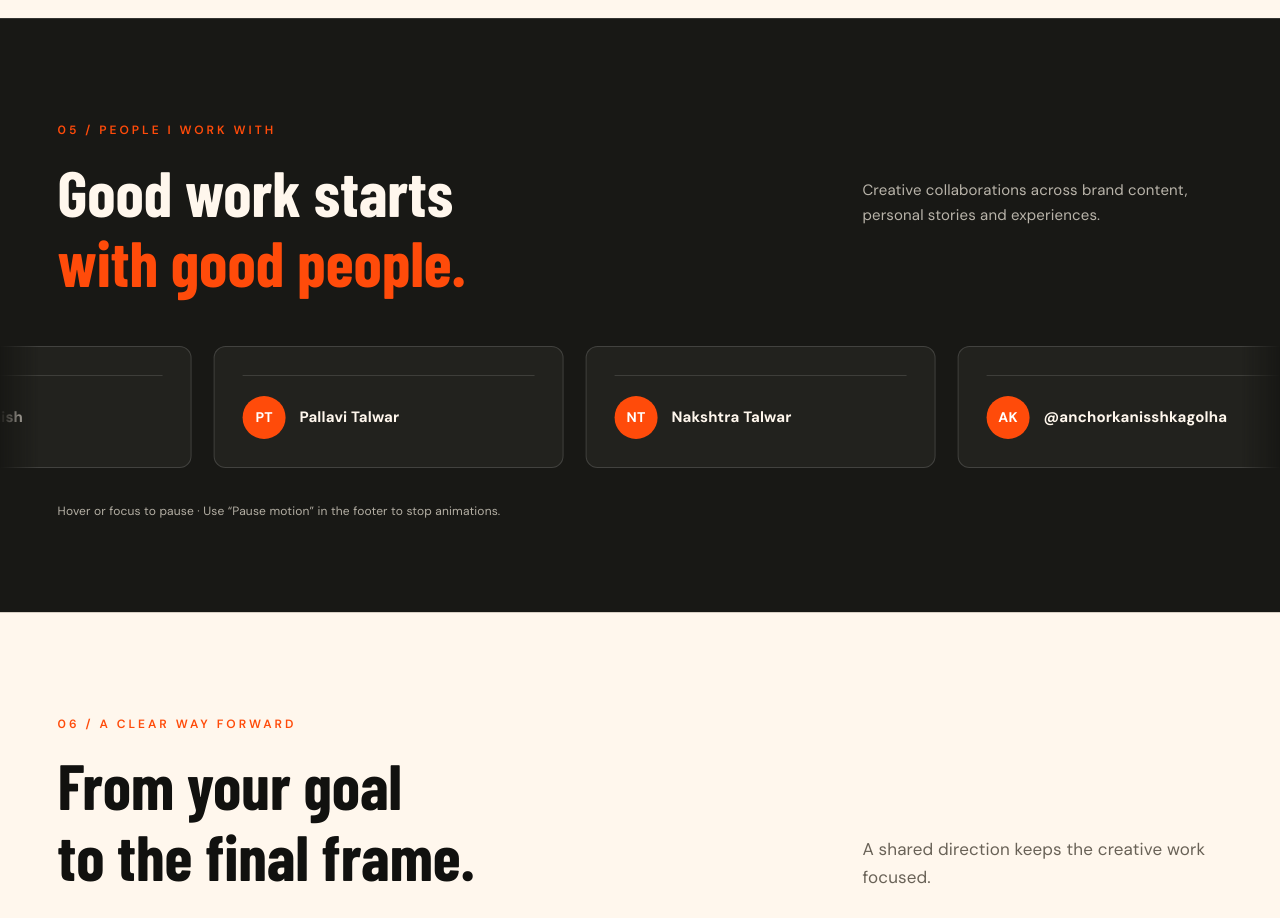
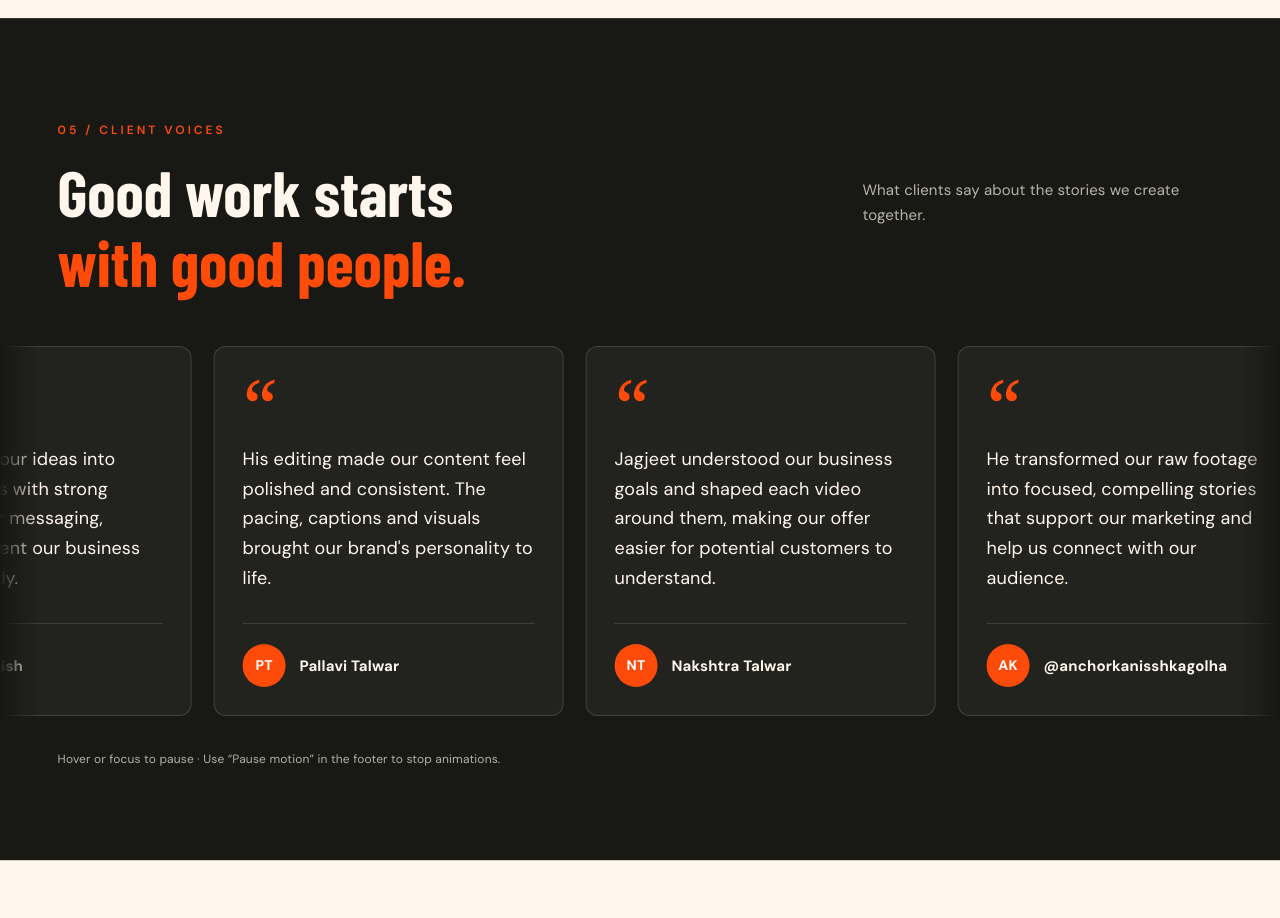
Before and after one commit to Jagjeet-Singh-editor/jagjeet-momentum, a plain HTML site: page index.html in a window 1280 px wide. Shown: the part 4940-5858 px from the top of the page. Drawn offline with nearby package versions, Linux system fonts and the light colour scheme; a web font is replaced by a local one.

Commit message:
Publish four client-approved testimonials

```diff
--- a/index.html
+++ b/index.html
@@ -29,13 +29,13 @@
 </section>
 <section class="section about-section" id="about"><div class="about-image"><div class="about-image-word" aria-hidden="true">MAKE<br>IT<br>MATTER.</div><img src="portrait.png" alt="Jagjeet Singh in a dark jacket and white turban" loading="lazy"><span class="about-caption">BASED IN NEW DELHI · WORKING WITH BRANDS EVERYWHERE</span></div><div class="about-copy"><p class="eyebrow">04 / THE PERSON BEHIND THE WORK</p><h2>I’m Jagjeet.<br><em>I help brands grow.</em></h2><p class="about-lead">Through video that earns attention, builds trust and gives your audience a clear reason to choose your business.</p><p>My background brings together video editing, shooting, motion graphics, AI-assisted visuals and live production. That means I can think about the whole story, not just the timeline.</p><p>My work with Truffle Nation, Get Your Reach and independent projects spans food content, social videos, advertising and music. I bring that practical experience to every brief.</p><div class="skills-line"><span>STORY FIRST.</span><span>CRAFT IN EVERY DETAIL.</span></div><a class="text-link" href="#contact">Let’s make something that matters</a></div></section>
 <section class="section testimonials-section" id="testimonials" aria-labelledby="testimonials-title">
- <div class="section-heading"><div><p class="eyebrow">05 / PEOPLE I WORK WITH</p><h2 id="testimonials-title">Good work starts<br><em>with good people.</em></h2></div><p class="testimonial-disclosure">Creative collaborations across brand content, personal stories and experiences.</p></div>
- <div class="testimonial-marquee" tabindex="0" aria-label="Client collaborations. Focus or hover to pause the moving cards."><div class="testimonial-track">
+ <div class="section-heading"><div><p class="eyebrow">05 / CLIENT VOICES</p><h2 id="testimonials-title">Good work starts<br><em>with good people.</em></h2></div><p class="testimonial-disclosure">What clients say about the stories we create together.</p></div>
+ <div class="testimonial-marquee" tabindex="0" aria-label="Client testimonials. Focus or hover to pause the moving cards."><div class="testimonial-track">
  <div class="testimonial-group">
- <article class="testimonial-card"><div class="testimonial-person"><span class="testimonial-avatar">KV</span><strong>Kaafi Vishish</strong></div></article>
- <article class="testimonial-card"><div class="testimonial-person"><span class="testimonial-avatar">PT</span><strong>Pallavi Talwar</strong></div></article>
- <article class="testimonial-card"><div class="testimonial-person"><span class="testimonial-avatar">NT</span><strong>Nakshtra Talwar</strong></div></article>
- <article class="testimonial-card"><div class="testimonial-person"><span class="testimonial-avatar">AK</span><strong><a href="https://www.instagram.com/anchorkanisshkagolha/" target="_blank" rel="noopener">@anchorkanisshkagolha</a></strong></div></article>
+ <article class="testimonial-card"><span class="quote-mark" aria-hidden="true">“</span><p>Jagjeet turned our ideas into engaging videos with strong hooks and clear messaging, helping us present our business more confidently.</p><div class="testimonial-person"><span class="testimonial-avatar">KV</span><strong>Kaafi Vishish</strong></div></article>
+ <article class="testimonial-card"><span class="quote-mark" aria-hidden="true">“</span><p>His editing made our content feel polished and consistent. The pacing, captions and visuals brought our brand's personality to life.</p><div class="testimonial-person"><span class="testimonial-avatar">PT</span><strong>Pallavi Talwar</strong></div></article>
+ <article class="testimonial-card"><span class="quote-mark" aria-hidden="true">“</span><p>Jagjeet understood our business goals and shaped each video around them, making our offer easier for potential customers to understand.</p><div class="testimonial-person"><span class="testimonial-avatar">NT</span><strong>Nakshtra Talwar</strong></div></article>
+ <article class="testimonial-card"><span class="quote-mark" aria-hidden="true">“</span><p>He transformed our raw footage into focused, compelling stories that support our marketing and help us connect with our audience.</p><div class="testimonial-person"><span class="testimonial-avatar">AK</span><strong><a href="https://www.instagram.com/anchorkanisshkagolha/" target="_blank" rel="noopener">@anchorkanisshkagolha</a></strong></div></article>
  </div>
  </div></div><p class="testimonial-hint">Hover or focus to pause · Use “Pause motion” in the footer to stop animations.</p>
 </section>
```
